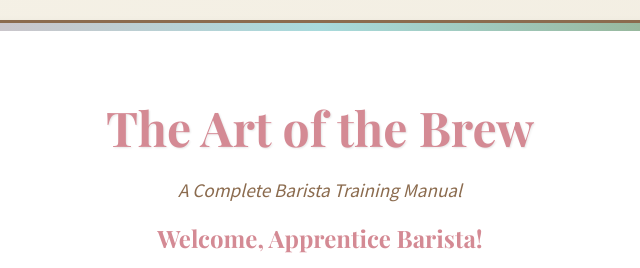
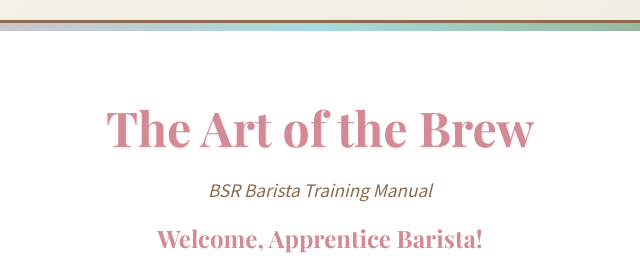
Before and after one commit to SurajG87/Cocktail-Codex, a plain HTML site: page index.html in a window 1280 px wide. Shown: the top 268 px of the page, 320-960 px from the left. Drawn offline with nearby package versions, Linux system fonts and the light colour scheme.

Commit message:
Update index.html

```diff
--- a/index.html
+++ b/index.html
@@ -371,7 +371,7 @@
     <div class="container">
         <header>
             <h1>The Art of the Brew</h1>
-            <p class="tagline">A Complete Barista Training Manual</p>
+            <p class="tagline"> BSR Barista Training Manual</p>
             <h2>Welcome, Apprentice Barista!</h2>
             <p>This <strong>6-8 session course</strong> will transform you into a qualified coffee artist. We'll blend theory, practical demos, and hands-on practice to master the craft of boutique coffee.</p>
         </header>
```
